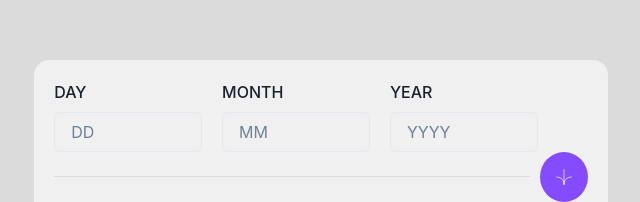
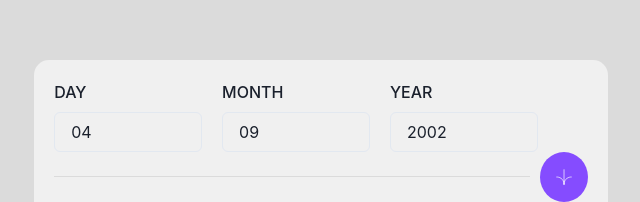
Before and after one commit to brunomaruya/AgeCalculatorApp, a Next.js app: page / in a window 1280 px wide. Shown: the part 173-375 px from the top of the page, without its empty margins (319-959 px from the left). Built offline with nearby package versions, Linux system fonts and the light colour scheme.

Commit message:
fix function

```diff
--- a/src/app/page.tsx
+++ b/src/app/page.tsx
@@ -13,7 +13,7 @@ import {
 import { useForm } from 'react-hook-form';
 import * as yup from 'yup';
 import { yupResolver } from '@hookform/resolvers/yup';
-import { useEffect, useState } from 'react';
+import { useCallback, useEffect, useState } from 'react';
 
 const schema = yup.object().shape({
   day: yup.number().integer().positive().required(),
@@ -44,17 +44,30 @@ export default function Home() {
     resolver: yupResolver(schema),
   });
 
-  const onSubmit = (data) => {
+  const onSubmit = useCallback((data) => {
     const currDate = new Date();
     const inputDate = new Date(data.year, data.month, data.day);
     const result = calculateAge(currDate, inputDate);
+    console.log('-----');
+    console.log(currDate);
+    console.log(inputDate);
 
-    const years = Math.floor(result / (1000 * 3600 * 24) / 365);
-    const months = Math.floor(((result / (1000 * 3600 * 24)) % 365) / 31);
-    const days = Math.round(((result / (1000 * 3600 * 24)) % 365) % 31);
+    const numberOfDays = result / (1000 * 3600 * 24);
+
+    const years = Math.floor(numberOfDays / 365);
+    const months = Math.floor((numberOfDays % 365) / 31);
+    const days = Math.floor((numberOfDays % 365) % 31);
+
     console.log(`years: ${years} months: ${months} days: ${days}`);
     setResultDate({ years: years, months: months, days: days });
-  };
+  }, []);
+
+  useEffect(() => {
+    const newD = new Date();
+    setCurrDate(newD);
+    console.log('useEffect');
+    console.log(currDate);
+  }, [onSubmit]);
 
   return (
     <>
@@ -70,19 +83,31 @@ export default function Home() {
             <Flex gap="20px" mr="50px">
               <FormControl>
                 <FormLabel>DAY</FormLabel>
-                <Input placeholder="DD" {...register('day')} />
+                <Input
+                  placeholder="DD"
+                  {...register('day')}
+                  defaultValue="04"
+                />
                 {errors.day && <p>{errors.day?.message?.toString()}</p>}
               </FormControl>
 
               <FormControl>
                 <FormLabel>MONTH</FormLabel>
-                <Input placeholder="MM" {...register('month')} />
+                <Input
+                  placeholder="MM"
+                  {...register('month')}
+                  defaultValue="09"
+                />
                 {errors.day && <p>{errors.month?.message?.toString()}</p>}
               </FormControl>
 
               <FormControl>
                 <FormLabel>YEAR</FormLabel>
-                <Input placeholder="YYYY" {...register('year')} />
+                <Input
+                  placeholder="YYYY"
+                  {...register('year')}
+                  defaultValue="2002"
+                />
                 {errors.day && <p>{errors.year?.message?.toString()}</p>}
               </FormControl>
             </Flex>
```
